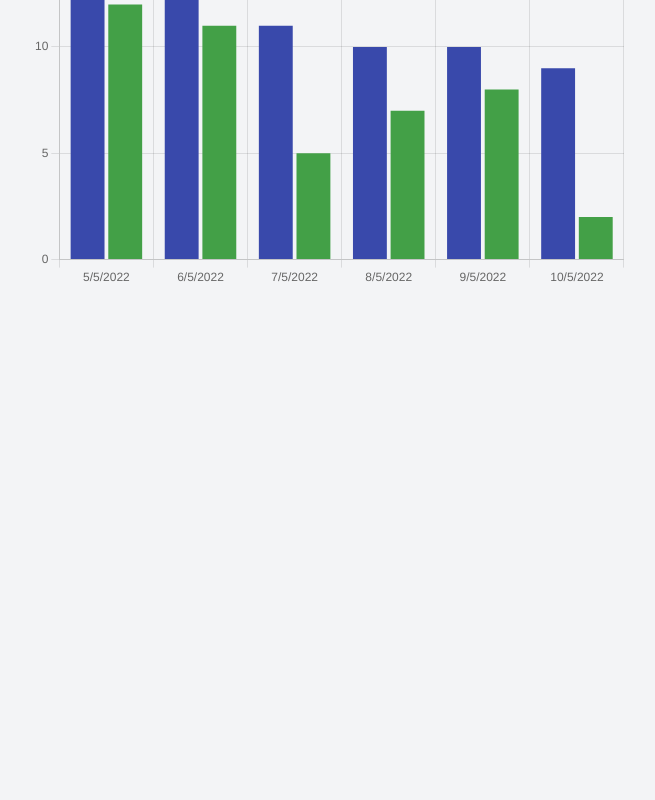
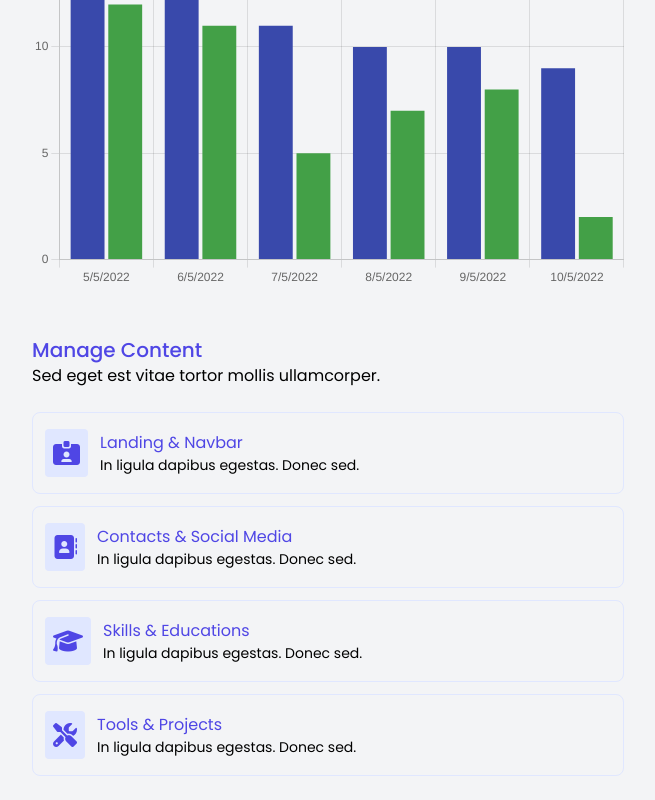
Before and after one commit to or-abdillh/orabdillh-cms, a Vue app: page / in a window 1280 px wide. Shown: the part 578-1378 px from the top of the page, without its empty margins (312-967 px from the left). Before the commit the page ends 878 px from the top, so only its background shows below. Built offline with nearby package versions, Linux system fonts and the light colour scheme.

Commit message:
Create manage content section

```diff
--- /dev/null
+++ b/src/components/HomeManageContent.vue
@@ -0,0 +1,57 @@
+<template>
+  <main class="mt-12">
+    <home-section-page title="Manage Content">
+      <template v-slot:body >
+        <!-- Manage Contents -->
+        <template v-for="item in manageContents" :key="item.id">
+          <list-item>
+            <template v-slot:start><i :class="item.icon" class="text-indigo-600 bg-indigo-100 p-2 rounded text-2xl"></i></template>
+            <template v-slot:center>
+              <h1 class="text-indigo-600">{{ item.name }}</h1>
+              <p class="text-sm">{{ item.description }}</p>
+            </template>
+          </list-item>
+        </template>
+        <!-- End -->
+      </template>
+    </home-section-page>
+  </main>
+</template>
+
+<script setup>
+
+import HomeSectionPage from '@component/HomeSectionPage.vue'
+import ListItem from '@component/ListItem.vue'
+
+const manageContents = [
+  {
+    id: 1,
+    name: 'Landing & Navbar',
+    icon: 'fa fa-solid fa-id-card-clip',
+    description: 'In ligula dapibus egestas. Donec sed.',
+    path: ''
+  },
+  {
+    id: 2,
+    name: 'Contacts & Social Media',
+    icon: 'fa fa-solid fa-address-book',
+    description: 'In ligula dapibus egestas. Donec sed.',
+    path: ''
+  },
+  {
+    id: 3,
+    name: 'Skills & Educations',
+    icon: 'fa fa-solid fa-graduation-cap',
+    description: 'In ligula dapibus egestas. Donec sed.',
+    path: ''
+  },
+  {
+    id: 4,
+    name: 'Tools & Projects',
+    icon: 'fa fa-solid fa-screwdriver-wrench',
+    description: 'In ligula dapibus egestas. Donec sed.',
+    path: ''
+  }
+
+]
+</script>
--- a/src/components/InputField.vue
+++ /dev/null
@@ -1,4 +0,0 @@
-<template>
-  <main>
-  </main>
-</template>
--- /dev/null
+++ b/src/components/ListItem.vue
@@ -0,0 +1,21 @@
+<template>
+  <main class="flex items-center gap-3 mb-3 px-3 py-4 border border-indigo-100 rounded-lg active:bg-gray-50 active:border-indigo-300 active:scale-95 duration-300">
+    <section>
+      <slot name="start"></slot>
+    </section>
+    <section>
+      <slot name="center"></slot>
+    </section>
+  </main>
+</template>
+
+<script setup>
+
+const props = defineProps({
+  item: {
+    type: Object,
+    default: {}
+  }
+})
+
+</script>
--- a/src/style/app.css
+++ b/src/style/app.css
@@ -6,6 +6,8 @@
   margin: 0;
   padding: 0;
   font-family: 'Poppins', sans-serif;
+  user-select: none;
+  -webkit-user-select: none;
 }
 
 body {
--- a/src/views/Home.vue
+++ b/src/views/Home.vue
@@ -3,7 +3,8 @@
      <home-title-bar></home-title-bar>
      <!-- Dashboard -->
      <home-dashboard></home-dashboard>
-     <!-- End -->
+     <!-- Manage Content -->
+     <home-manage-content></home-manage-content>
   </main>
 </template>
 
@@ -11,5 +12,6 @@
 
 import HomeTitleBar from '@component/HomeTitleBar.vue'
 import HomeDashboard from '@component/HomeDashboard.vue'
+import HomeManageContent from '@component/HomeManageContent.vue'
 
 </script>
```
